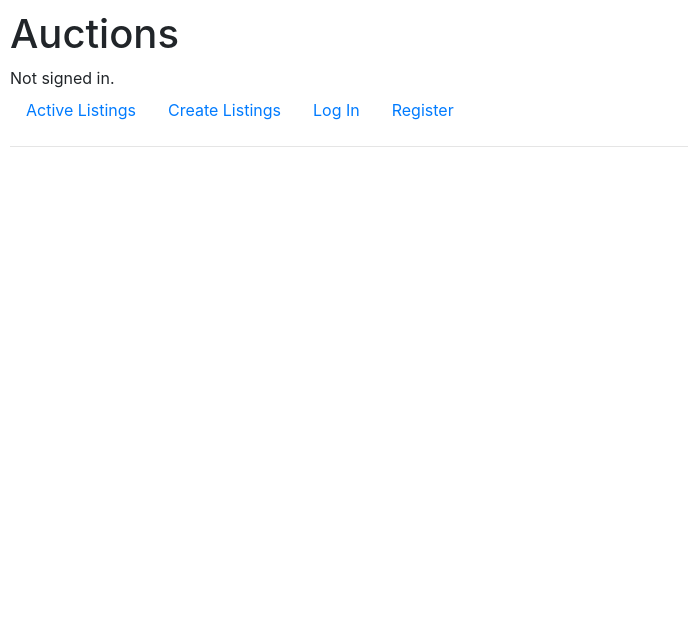
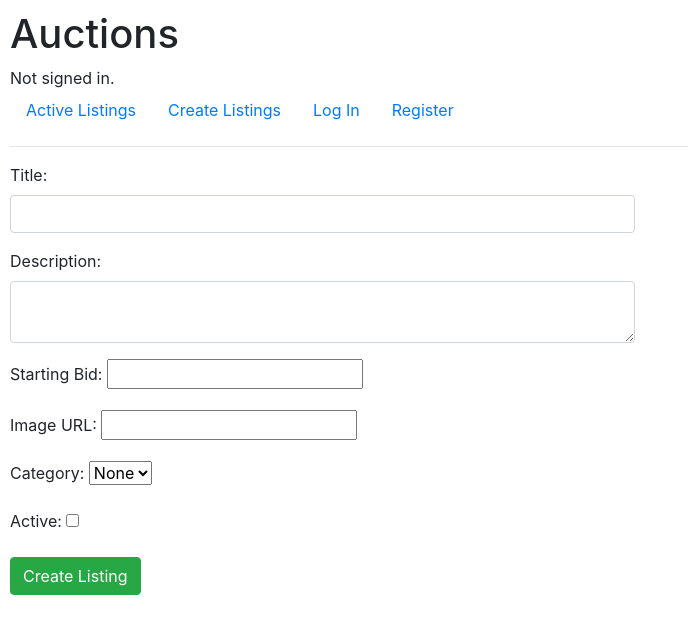
Before and after one commit to rhb181/commerce, a Django app: template auctions/templates/auctions/create.html in a window 1280 px wide. Shown: the top 634 px of the page, without its empty margins (0-688 px from the left). Run offline with Django 3.2, Linux system fonts and the light colour scheme; the template is opened without the code that fills it, so the values that code supplies are empty; parts of the project's set-up code (start-up, migrations or seed data) failed here and were passed over; some libraries are stand-ins or nearby versions.

Commit message:
update form styling create.html

```diff
--- a/auctions/templates/auctions/create.html
+++ b/auctions/templates/auctions/create.html
@@ -2,4 +2,72 @@
 
 {% block body %}
 
+<div class="form">
+    <form action="{% url 'create' %}" method="POST">
+    {% csrf_token %}
+
+    <div class="form-row">
+        <div class="col-md-6">
+            <div class="form-group">
+                <label for="title">Title:</label>
+                    <input type="text" class="form-control" name="title" required>
+            </div>
+        </div>
+    </div>
+
+    <div class="form-row">
+        <div class="col-md-6">
+            <div class="form-group">
+                <label for="description">Description:</label>
+                <textarea id="description" class="form-control" name="description" required></textarea>
+            </div>
+        </div>
+    </div>
+    <div class="form-row">
+        <div class="col-md-6">
+            <div class="form-group">
+                <label for="starting_bid">Starting Bid:</label>
+                <input type="number" id="starting_bid" name="starting_bid" step="0.01" required>
+            </div>
+        </div>
+    </div>
+    <div class="form-row">
+        <div class="col-md-6">
+            <div class="form-group">
+                <label for="image_url">Image URL:</label>
+                <input type="url" id="image_url" name="image_url">
+            </div>
+        </div>
+    </div>
+    <div class="form-row">
+        <div class="col-md-6">
+            <div class="form-group">
+                <label for="category">Category:</label>
+                <select id="category" name="category">
+                    <option value="">None</option>
+                    {% for category in categories %}
+                        <option value="{{ category.id }}">{{ category.name }}</option>
+                    {% endfor %}
+                </select>
+            </div>
+        </div>
+    </div>
+    <div class="form-row">
+        <div class="col-md-6">
+            <div class="form-group">
+                <label for="is_active">Active:</label>
+                <input type="checkbox" id="is_active" name="is_active">
+        </div>
+    </div>
+    </div>
+    <div class="form-row">
+        <div class="col-md-6">
+            <div class="form-group">
+    <button type="submit" class="btn btn-success">Create Listing</button>
+</div>
+</div>
+</form>
+</div>
+
+
 {% endblock %}
```
Also changed, not shown: auctions/views.py (+10 -4 lines), db.sqlite3.
